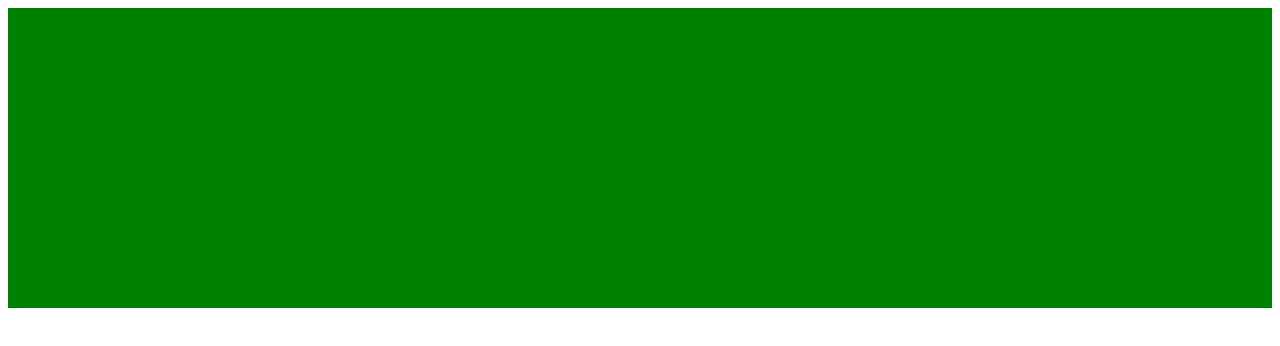
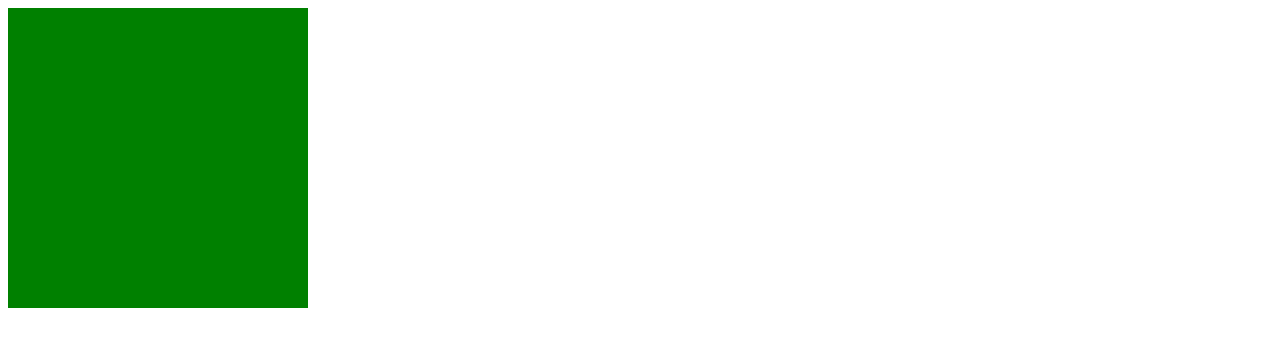
Before and after one commit to DoggySummer/saessak, a React (Create React App) app: page / in a window 1280 px wide. Shown: the top 346 px of the page. Built offline with nearby package versions, Linux system fonts and the light colour scheme.

Commit message:
feat JGW 깃테스트

```diff
--- a/src/style/css/registerPage.css
+++ b/src/style/css/registerPage.css
@@ -2,4 +2,5 @@
   color: white;
   background-color: green;
   height: 300px;
+  width: 300px;
 }
--- a/src/style/registerPage.scss
+++ b/src/style/registerPage.scss
@@ -2,4 +2,5 @@
   color:white;
   background-color: green;
   height: 300px;
+  width: 300px;
 }
```
